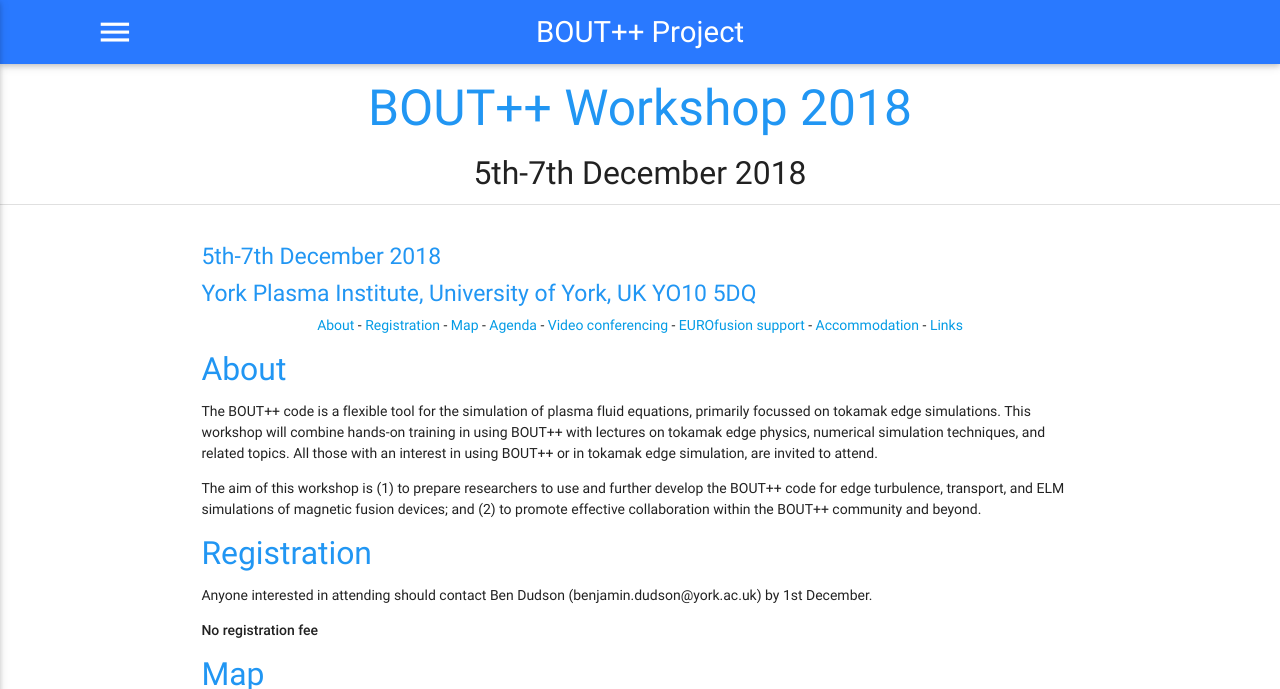
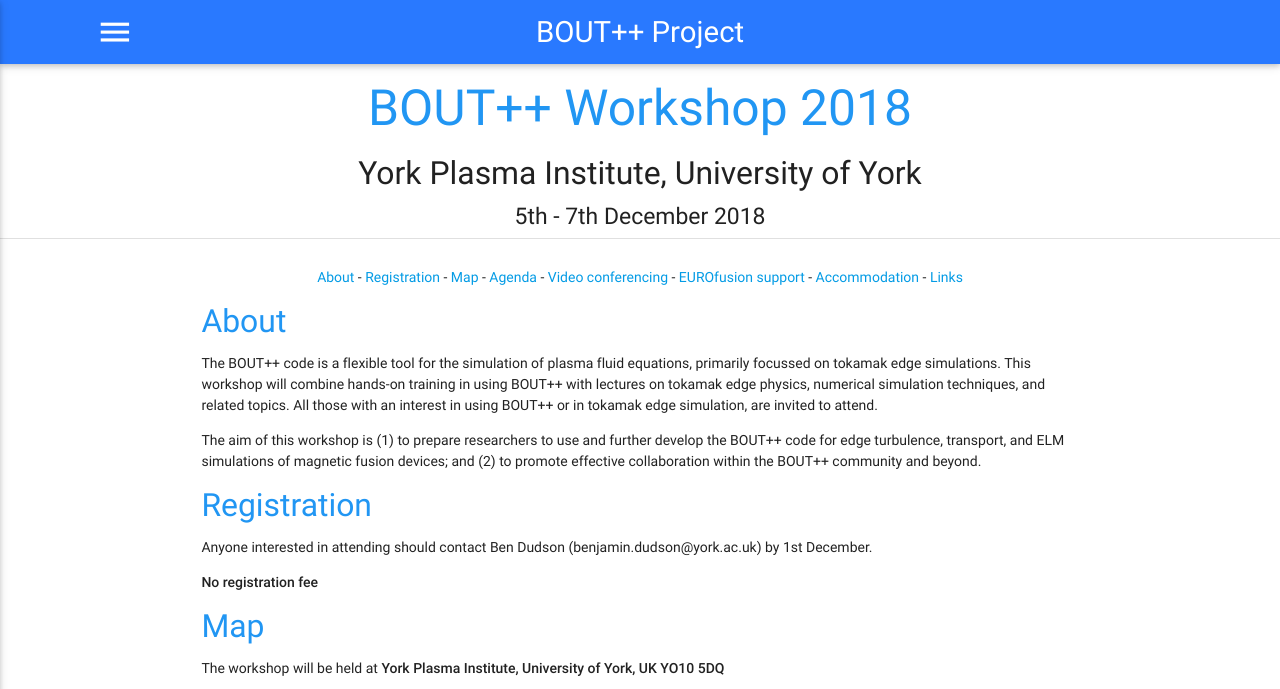
Before and after one commit to boutproject/boutproject.github.io, a Jekyll site: the page built from documentation/workshop2018.markdown, in a window 1280 px wide and 900 px high, cut to the strip 0-689 px from the top of the window. Built offline with Jekyll 4.4.1, drawn with Linux system fonts in a browser that asks for light colours.

Commit message:
Add location and date as subtitles

```diff
--- a/documentation/workshop2018.markdown
+++ b/documentation/workshop2018.markdown
@@ -1,14 +1,11 @@
 ---
 layout: page
 title: BOUT++ Workshop 2018
-subtitle: 5th-7th December 2018
+subtitle: York Plasma Institute, University of York
+subsubtitle: 5th - 7th December 2018
 description: Agenda for the 2018 BOUT++ Workshop
 nav-state: doc
 ---
-
-##### 5th-7th December 2018
-
-##### York Plasma Institute, University of York, UK YO10 5DQ
 
 <center>
  <a href="#about">About</a> - <a href="#registration">Registration</a> - <a href="#map">Map</a> - <a href="#agenda">Agenda</a>  -  <a href="#vc">Video conferencing</a>  -  <a href="#support">EUROfusion support</a>  -  <a href="#accommodation">Accommodation</a>  -  <a href="#links">Links</a>
@@ -30,6 +27,7 @@
 <a name="map"/>
 #### Map
 
+The workshop will be held at **York Plasma Institute, University of York, UK YO10 5DQ**
 <iframe src="https://www.google.com/maps/d/u/1/embed?mid=1ol86TR9j1frEPAKJIenuWKQ03nk" width="640" height="480"></iframe>
 
 <a name="agenda"/>
```
